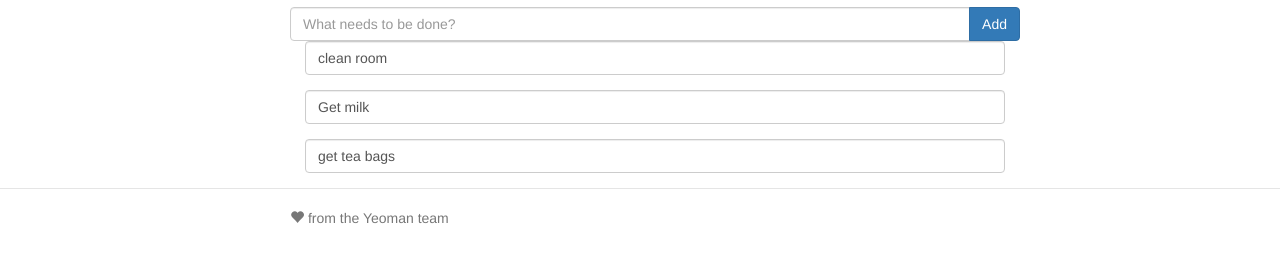
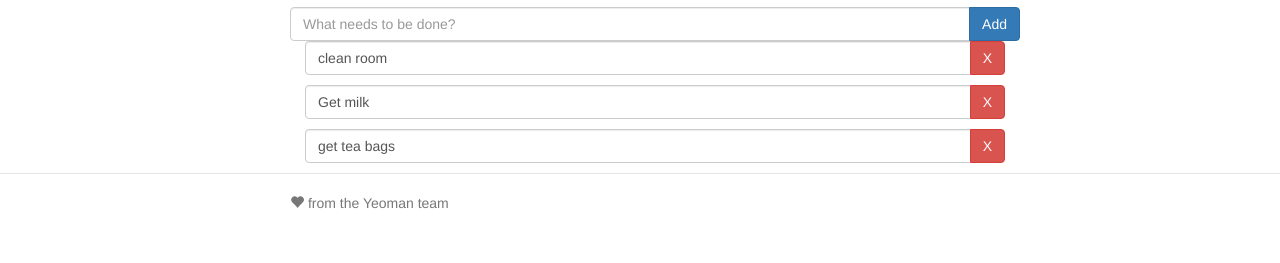
Before and after one commit to JammiM/ToDoApp, a website: page app/index.html in a window 1280 px wide. Shown: the part 159-422 px from the top of the page. Drawn offline with nearby package versions, Linux system fonts and the light colour scheme; some packages are replaced by stand-ins of ours; files that its build step writes are made by us from their sources.

Commit message:
added function to remove a todo item

```diff
--- a/app/scripts/controllers/main.js
+++ b/app/scripts/controllers/main.js
@@ -15,7 +15,11 @@ angular.module('toDoAppApp')
     $scope.addTodo = function () {
       $scope.todos.push($scope.todo);
       $scope.todo = '';
+    };
 
+    //Remove todo
+    $scope.removeTodo = function (index) {
+      $scope.todos.splice(index, 1);
     };
 
 
--- a/app/views/main.html
+++ b/app/views/main.html
@@ -14,7 +14,11 @@
   </form>
 
 
-  <p class="form-group" ng-repeat="todo in todos">
+  <p class="input-group" ng-repeat="todo in todos">
     <input type="text" ng-model="todo" class="form-control">
+    <span class="input-group-btn">
+      <button class="btn btn-danger" ng-click="removeTodo($index)" aria-label="Remove">X</button>
+    </span>
   </p>
+
 </div>
```
